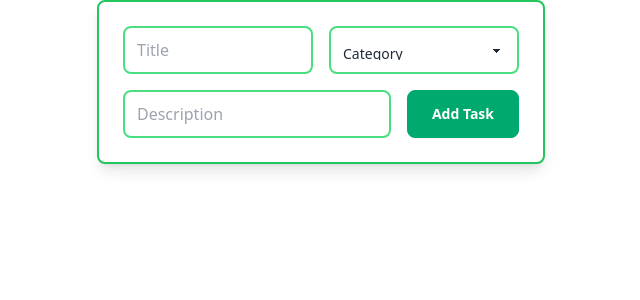
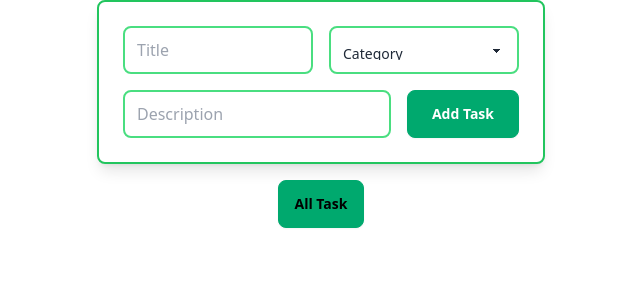
Before and after one commit to Khandaker-Mohyet/SCIC-job-task-client, a React (Vite) app: page /addTask in a window 1280 px wide. Shown: the top 300 px of the page, without its empty margins (319-959 px from the left). Built offline with nearby package versions, Linux system fonts and the light colour scheme; no server answers.

Commit message:
update reface

```diff
--- a/src/Components/AllTask.jsx
+++ b/src/Components/AllTask.jsx
@@ -33,6 +33,7 @@ const AllTask = () => {
   // delete
 
   const handleDelete = async (id) => {
+    setSelectedTask(null)
     Swal.fire({
       title: "Are you sure?",
       text: "You won't be able to revert this!",
--- a/src/Components/TaskForm.jsx
+++ b/src/Components/TaskForm.jsx
@@ -1,5 +1,5 @@
 import axios from "axios";
-import { useNavigate } from "react-router-dom";
+import { Link, useNavigate } from "react-router-dom";
 
 
 
@@ -61,6 +61,11 @@ const TaskForm = () => {
           </div>
         </form>
       </div>
+      <div className="text-center">
+        <Link to={"/home"}>
+          <button className="mt-4 btn btn-success">All Task</button>
+        </Link>
+      </div>
     </div>
   );
 };
--- a/src/Components/UpdateTask.jsx
+++ b/src/Components/UpdateTask.jsx
@@ -1,5 +1,5 @@
 import axios from "axios";
-import { useLoaderData, useNavigate } from "react-router-dom";
+import { Link, useLoaderData, useNavigate } from "react-router-dom";
 
 
 const UpdateTask = () => {
@@ -64,6 +64,11 @@ const UpdateTask = () => {
           </div>
         </form>
       </div>
+      <div className="text-center">
+        <Link to={"/home"}>
+          <button className="mt-4 btn btn-success">Cancel</button>
+        </Link>
+      </div>
     </div>
   );
 };
```
